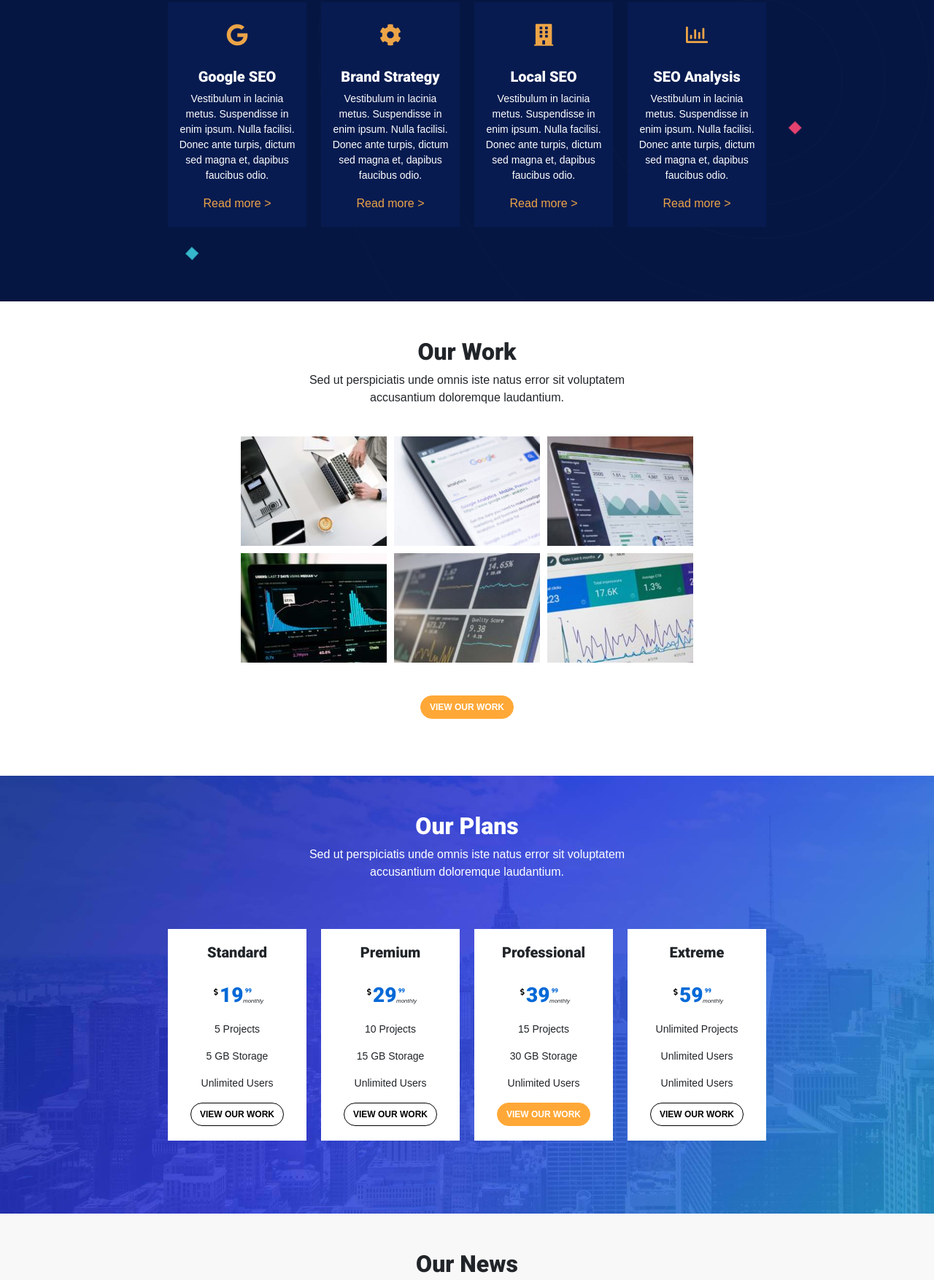
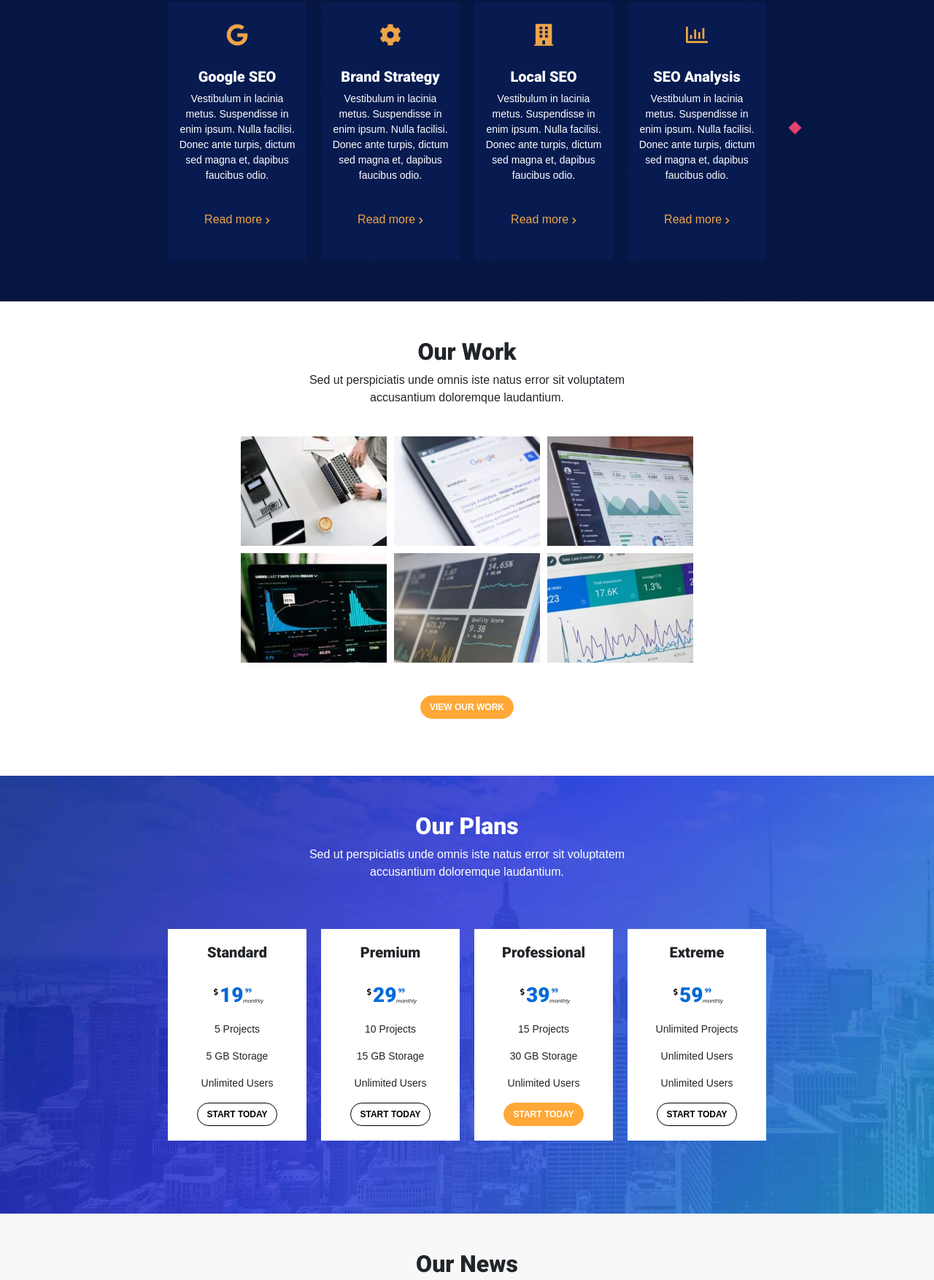
Before and after one commit to lucavont/proj-html-vuejs, a plain HTML site: page index.html in a window 1280 px wide. Shown: the part 1767-3521 px from the top of the page at 73% size. Drawn offline with nearby package versions, Linux system fonts and the light colour scheme; a web font is replaced by a local one.

Commit message:
Fixed few details

```diff
--- a/css/style.css
+++ b/css/style.css
@@ -161,6 +161,10 @@
     color: white;
 }
 
+a>.my-arrow {
+    font-size: 10px;
+}
+
 .my-card-blue {
     background-color: #071B50;
     position: relative;
@@ -304,7 +308,7 @@
 }
 
 .italic-p {
-    font-family: font-family: 'Open Sans', sans-serif;
+    font-family: 'Open Sans', sans-serif;
     ;
     font-style: italic;
 }
@@ -367,7 +371,7 @@
 }
 
 .footer {
-    height: 300px;
+    height: 320px;
     text-align: center;
 }
 
@@ -383,6 +387,9 @@
 
 .footer i {
     margin-top: 20px;
+    color: gray;
+    margin-left: 10px;
+    margin-right: 10px;
 }
 
 .footer a {
--- a/index.html
+++ b/index.html
@@ -92,26 +92,26 @@
                         <h5>Google SEO</h5>
                         <p>Vestibulum in lacinia metus. Suspendisse in enim ipsum. Nulla facilisi. Donec ante turpis, dictum sed magna et, dapibus faucibus odio.
                         </p>
-                        <a href="#">Read more &gt;</a>
+                        <a href="#">Read more <i class="fas fa-chevron-right my-arrow"></i></a>
                     </div>
                     <div class="col-lg-2 my-card my-card-blue">
                         <i class="fas fa-cog"></i>
                         <h5>Brand Strategy</h5>
                         <p>Vestibulum in lacinia metus. Suspendisse in enim ipsum. Nulla facilisi. Donec ante turpis, dictum sed magna et, dapibus faucibus odio.</p>
-                        <a href="#">Read more &gt;</a>
+                        <a href="#">Read more <i class="fas fa-chevron-right my-arrow"></i></a>
                     </div>
                     <div class="col-lg-2 my-card my-card-blue">
                         <i class="fas fa-building"></i>
                         <h5>Local SEO</h5>
                         <p>Vestibulum in lacinia metus. Suspendisse in enim ipsum. Nulla facilisi. Donec ante turpis, dictum sed magna et, dapibus faucibus odio.</p>
-                        <a href="#">Read more &gt;</a>
+                        <a href="#">Read more <i class="fas fa-chevron-right my-arrow"></i></a>
                     </div>
                     <div class="col-lg-2 my-card my-card-blue">
                         <i class="far fa-chart-bar"></i>
                         <h5>SEO Analysis</h5>
                         <p>Vestibulum in lacinia metus. Suspendisse in enim ipsum. Nulla facilisi. Donec ante turpis, dictum sed magna et, dapibus faucibus odio.
                         </p>
-                        <a href="#">Read more &gt;</a>
+                        <a href="#">Read more <i class="fas fa-chevron-right my-arrow"></i></a>
                     </div>
                 </div>
             </div>
@@ -157,7 +157,7 @@
                         <p>5 Projects</p>
                         <p>5 GB Storage</p>
                         <p>Unlimited Users</p>
-                        <button type="button" class="btn btn-warning white">view our work</button>
+                        <button type="button" class="btn btn-warning white">START TODAY</button>
                     </div>
                     <div class="col-lg-2 my-card">
                         <h5>Premium</h5>
@@ -170,7 +170,7 @@
                         <p>10 Projects</p>
                         <p>15 GB Storage</p>
                         <p>Unlimited Users</p>
-                        <button type="button" class="btn btn-warning white">view our work</button>
+                        <button type="button" class="btn btn-warning white">START TODAY</button>
                     </div>
                     <div class="col-lg-2 my-card">
                         <h5>Professional</h5>
@@ -183,7 +183,7 @@
                         <p>15 Projects</p>
                         <p>30 GB Storage</p>
                         <p>Unlimited Users</p>
-                        <button type="button" class="btn btn-warning orange">view our work</button>
+                        <button type="button" class="btn btn-warning orange">START TODAY</button>
                     </div>
                     <div class="col-lg-2 my-card">
                         <h5>Extreme</h5>
@@ -196,7 +196,7 @@
                         <p>Unlimited Projects</p>
                         <p>Unlimited Users</p>
                         <p>Unlimited Users</p>
-                        <button type="button" class="btn btn-warning white">view our work</button>
+                        <button type="button" class="btn btn-warning white">START TODAY</button>
                     </div>
                 </div>
             </div>
```
